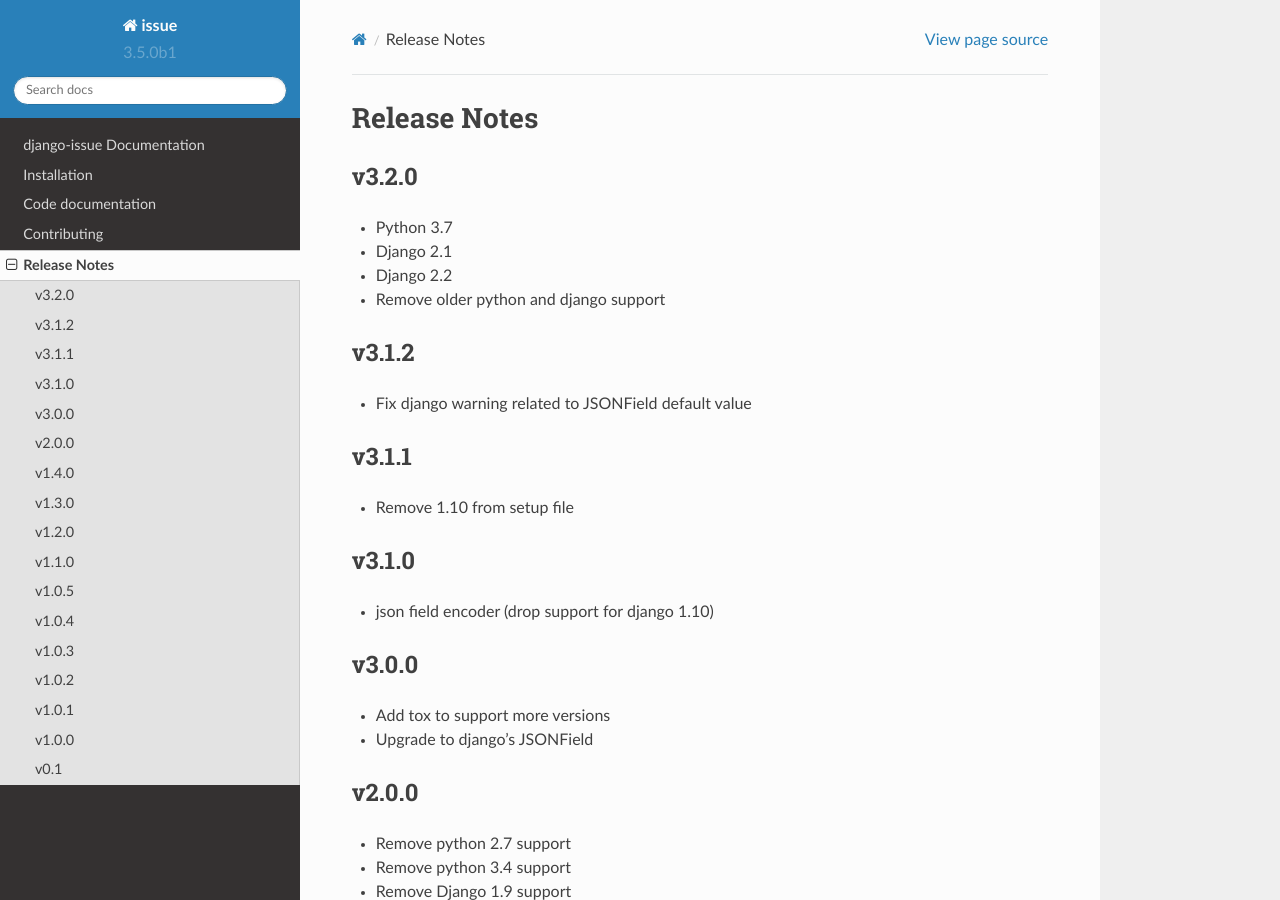
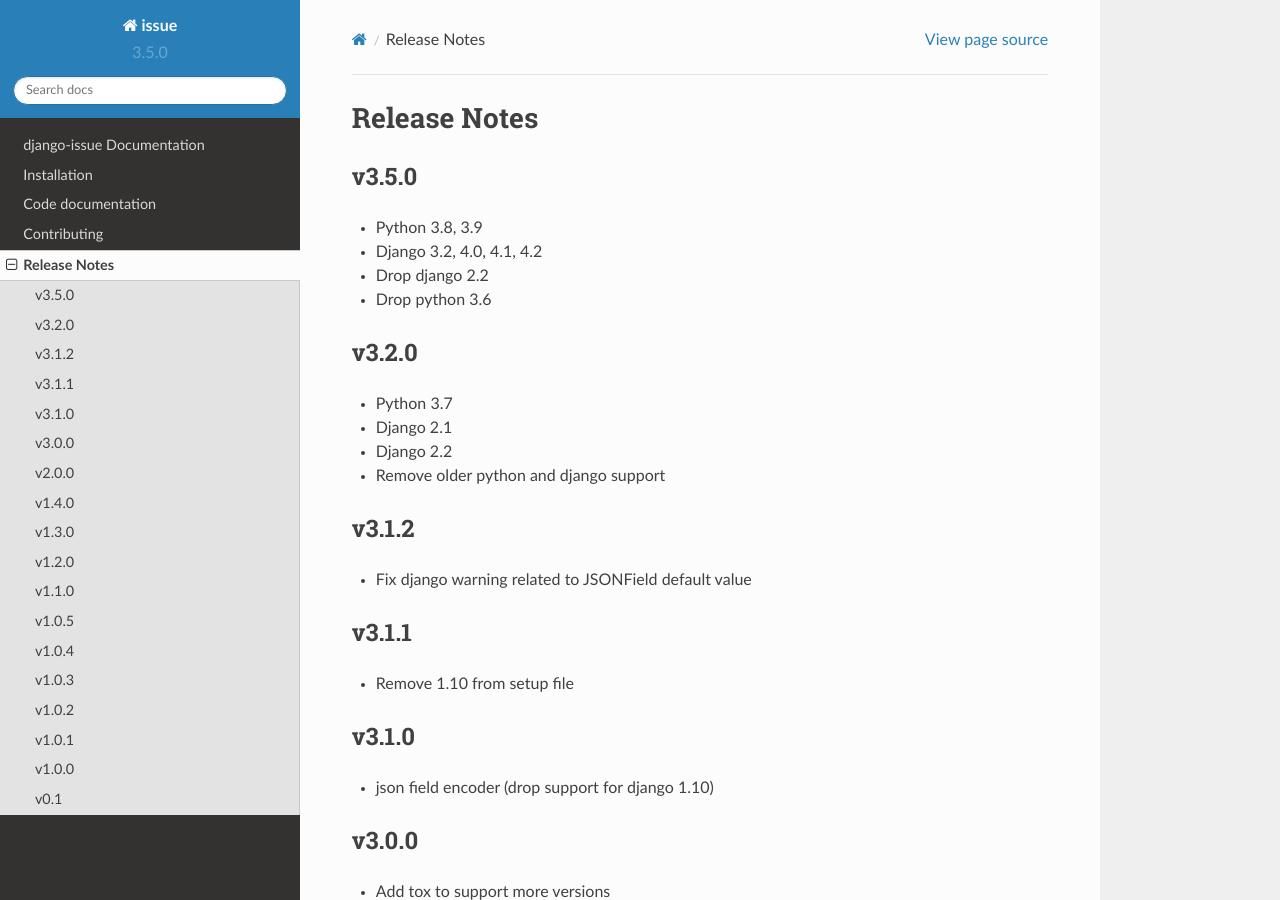
Before and after one commit to ambitioninc/django-issue, a Sphinx documentation site: the page built from docs/release_notes.rst, in a window 1280 px wide and 900 px high. Built offline with Sphinx 7.4.7 and the Read the Docs theme 2.0.0, drawn with Linux system fonts in a browser that asks for light colours.

Commit message:
version and note

```diff
--- a/docs/release_notes.rst
+++ b/docs/release_notes.rst
@@ -1,5 +1,12 @@
 Release Notes
 =============
+
+v3.5.0
+------
+* Python 3.8, 3.9
+* Django 3.2, 4.0, 4.1, 4.2
+* Drop django 2.2
+* Drop python 3.6
 
 v3.2.0
 ------
--- a/issue/version.py
+++ b/issue/version.py
@@ -1 +1 @@
-__version__ = '3.5.0b1'
+__version__ = '3.5.0'
```
Also changed, not shown: .travis.yml (deleted), 2 other files.
